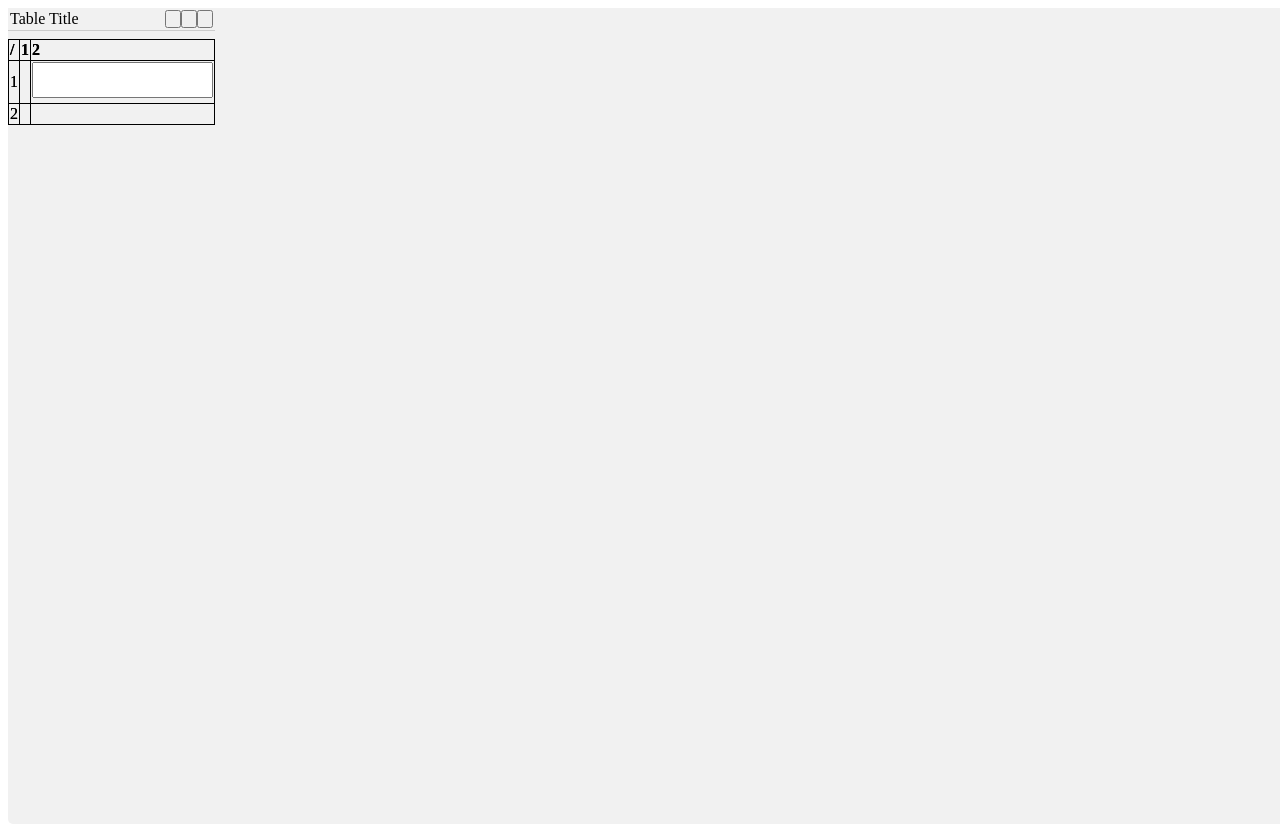
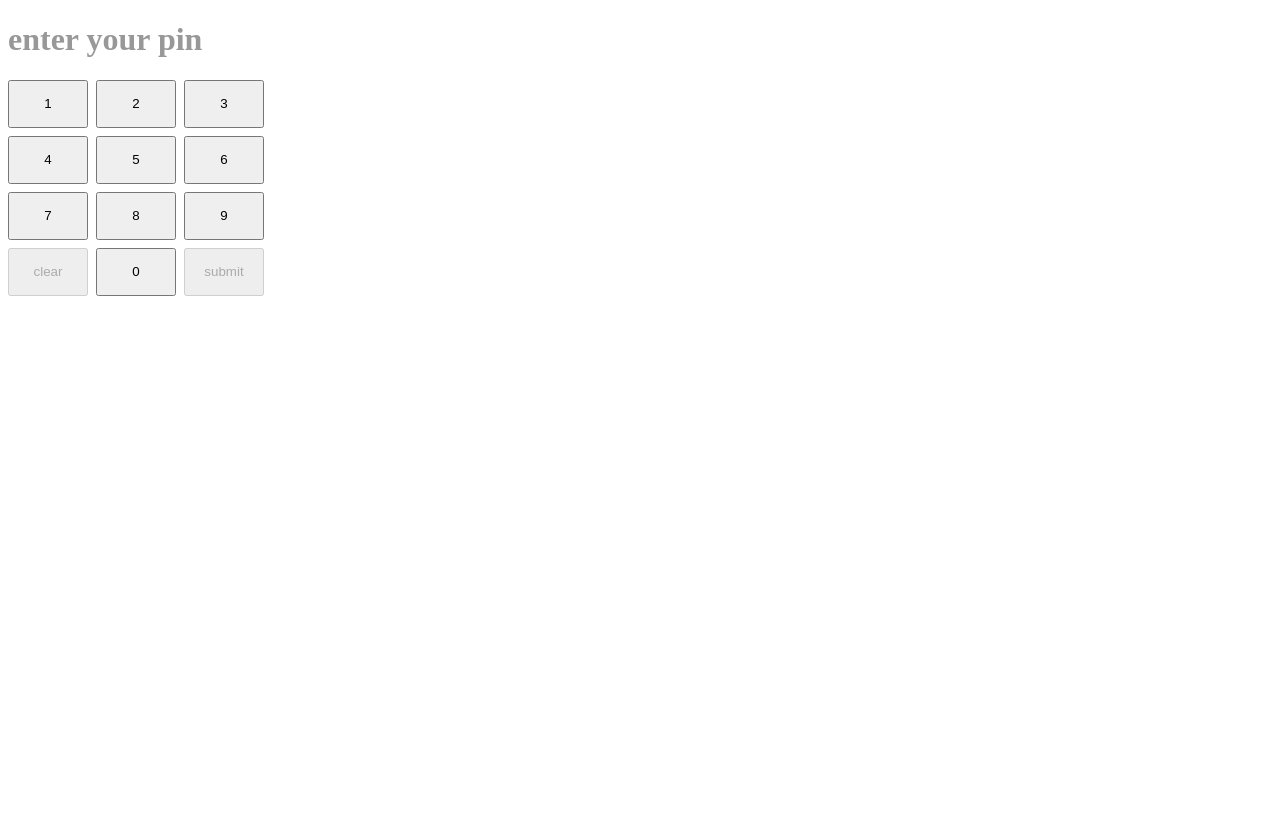
Before and after one commit to wrist0neye/svelte_sample1, a SvelteKit app: page / in a window 1280 px wide. After the commit the page ends 800 px from the top, so only its background shows below. Built offline with nearby package versions, Linux system fonts and the light colour scheme.

Commit message:
Keypad practice

```diff
--- /dev/null
+++ b/src/practice/Keypad.svelte
@@ -0,0 +1,41 @@
+<script>
+  let {value = $bindable(''), onsubmit} = $props();
+
+  const select = (num) => () => (value += num); // 무슨 코드인지..
+  const clear = () => (value = '')
+</script>
+
+<div class="keypad">
+  <button onclick={select(1)}>1</button>
+  <button onclick={select(2)}>2</button>
+  <button onclick={select(3)}>3</button>
+  <button onclick={select(4)}>4</button>
+  <button onclick={select(5)}>5</button>
+  <button onclick={select(6)}>6</button>
+  <button onclick={select(7)}>7</button>
+  <button onclick={select(8)}>8</button>
+  <button onclick={select(9)}>9</button>
+
+  <button disabled={!value} onclick={clear}>
+    clear
+  </button>
+
+  <button onclick={select(0)}>0</button>
+
+  <button disabled={!value} onclick={onsubmit}>
+    submit
+  </button>
+</div>
+
+<style>
+  .keypad {
+    display: grid;
+    grid-template-columns: repeat(3, 5em);
+    grid-template-rows: repeat(4, 3em);
+    grid-gap: 0.5em;
+  }
+
+  button {
+    margin : 0;
+  }
+</style>
--- a/src/routes/+page.svelte
+++ b/src/routes/+page.svelte
@@ -1,23 +1,4 @@
 <!-- <script>
-  import Dragnode from "../Components/dragnode.svelte";
-</script>
-
-
-<div class="playground">
-  <Dragnode></Dragnode>
-</div>
-
-<style>
-  .playground{
-    width: 100%;
-    height: 800px;
-    border: 2px dashed grey;
-    border-radius: 10px;
-    background-color: lightgray;
-  }
-</style> -->
-
-<script>
   import ResizableTable from "../Components/ResizableTable.svelte";
 </script>
 
@@ -36,4 +17,24 @@
 <div class="sketch_book">
   <ResizableTable></ResizableTable>
   <ResizableTable></ResizableTable>
-</div>
+</div> -->
+
+<!-- 위 코드는 메인으로 사용할 코드 -->
+
+<script>
+  import Keypad from "../practice/Keypad.svelte";
+
+  let pin = $state('');
+
+  let view = $derived(pin ? pin.replace(/\d(?!$)/g, '•') : 'enter your pin');
+
+  function onsubmit(){
+    alert(`submitted ${pin}`);
+  }
+</script>
+
+<h1 style="opacity: {pin ? 1 : 0.4}">
+  {view}
+</h1>
+
+<Keypad bind:value={pin} {onsubmit}/>
```
